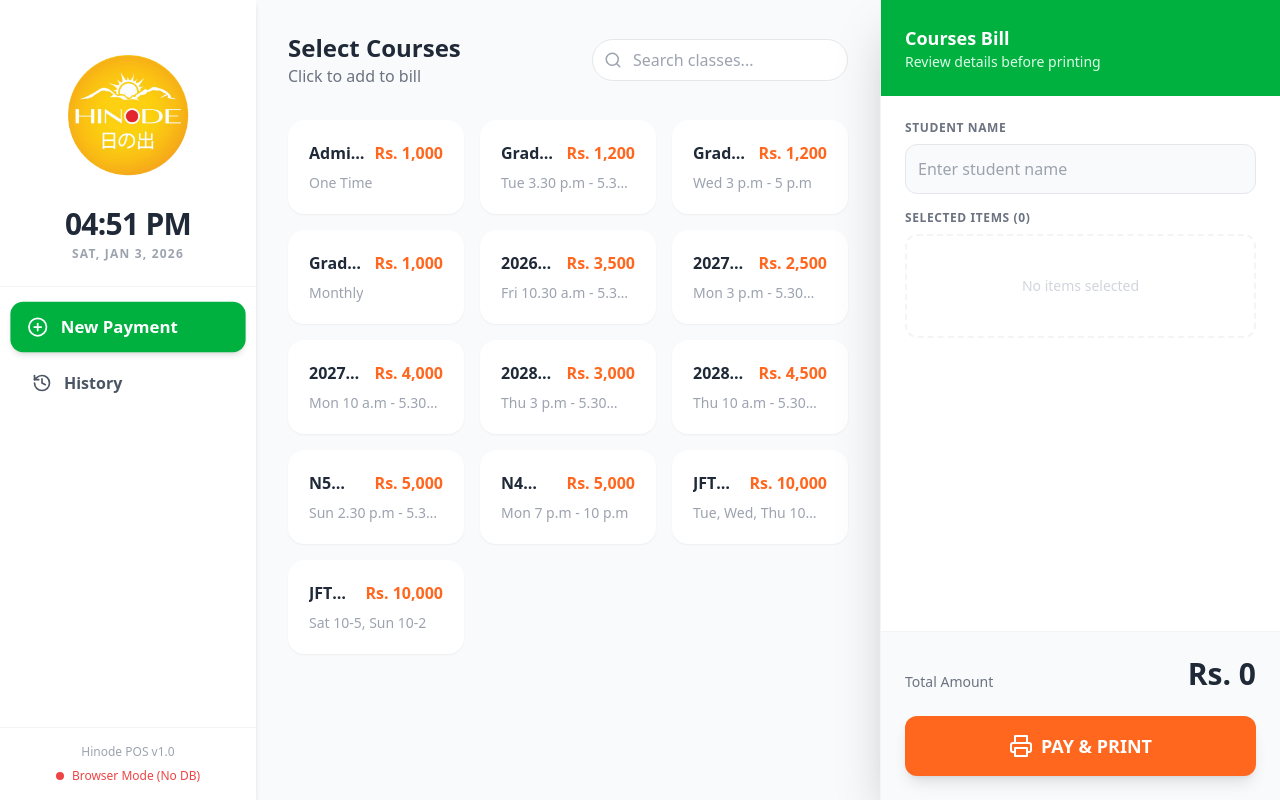
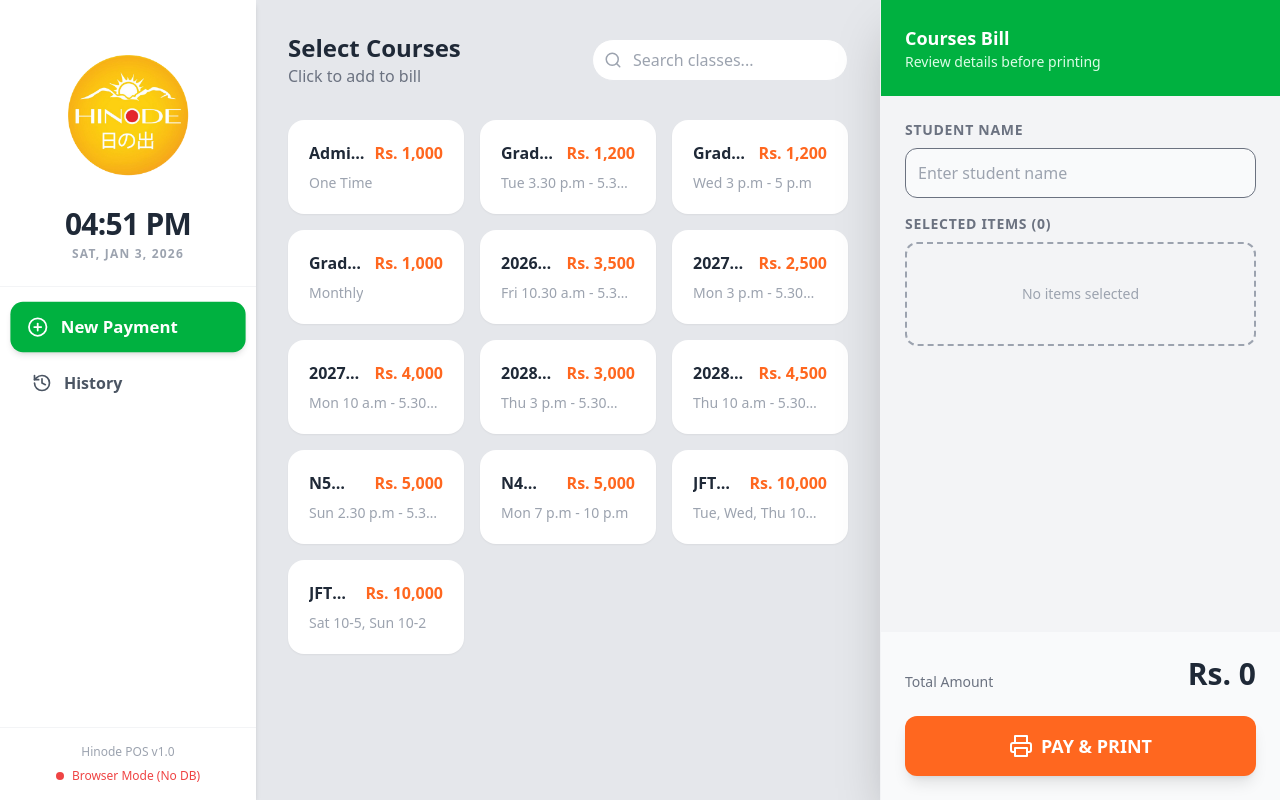
Before and after one commit to Suneth2001/hinode_Institute, a React (Vite) app: page / in a window 1280 px wide. Built offline with nearby package versions, Linux system fonts and the light colour scheme.

Commit message:
all designs completed

```diff
--- a/src/App.tsx
+++ b/src/App.tsx
@@ -373,7 +373,7 @@ const BillingPage = ({
   return (
     <div className="h-full flex flex-col md:flex-row gap-0 overflow-hidden">
       {/* Course Selection Area */}
-      <div className="flex-1 bg-gray-50 p-4 md:p-8 overflow-y-auto order-1">
+      <div className="flex-1 bg-gray-200 p-4 md:p-8 overflow-y-auto order-1">
         <header className="mb-6 md:mb-8 flex flex-col md:flex-row justify-between items-start md:items-center gap-4">
           <div>
             <h2 className="text-xl md:text-2xl font-bold text-gray-800">Select Courses</h2>
@@ -409,7 +409,7 @@ const BillingPage = ({
       </div>
 
       {/* Bill / Cart Area */}
-      <div className="w-full md:w-[400px] bg-white shadow-[0_-10px_40px_-15px_rgba(0,0,0,0.1)] md:shadow-2xl flex flex-col h-[45%] md:h-full border-t md:border-t-0 md:border-l border-gray-100 z-20 order-2 shrink-0">
+      <div className="w-full md:w-[400px] bg-white-500 shadow-[0_-10px_40px_-15px_rgba(0,0,0,0.1)] md:shadow-2xl flex flex-col h-[45%] md:h-full border-t md:border-t-0 md:border-l border-gray-100 z-20 order-2 shrink-0">
         <div className="p-4 md:p-6 bg-[#00B140] text-white shrink-0">
           <h3 className="text-lg font-bold">Courses Bill</h3>
           <p className="text-green-100 text-sm hidden md:block">Review details before printing</p>
@@ -417,31 +417,31 @@ const BillingPage = ({
 
         <div className="p-4 md:p-6 flex-1 overflow-y-auto flex flex-col gap-4">
           <div>
-            <label className="block text-xs font-bold text-gray-500 uppercase tracking-wider mb-2">Student Name</label>
+            <label className="block text-sm font-bold text-gray-500 uppercase tracking-wider mb-2">Student Name</label>
             <input
               type="text"
               value={studentName}
               onChange={(e) => setStudentName(e.target.value)}
               placeholder="Enter student name"
-              className="w-full p-3 bg-gray-50 rounded-xl border border-gray-200 focus:outline-none focus:ring-2 focus:ring-[#00B140] transition-all"
+              className="w-full p-3 bg-gray-50 rounded-xl border border-gray-500 focus:outline-none focus:ring-2 focus:ring-[#00B140] transition-all"
             />
           </div>
 
           <div className="flex-1">
-            <label className="block text-xs font-bold text-gray-500 uppercase tracking-wider mb-2">Selected Items ({cart.length})</label>
+            <label className="block text-sm font-bold text-gray-500 uppercase tracking-wider mb-2">Selected Items ({cart.length})</label>
             {cart.length === 0 ? (
-              <div className="text-center py-6 md:py-10 text-gray-300 border-2 border-dashed border-gray-100 rounded-xl text-sm">
+              <div className="text-center py-6 md:py-10 text-gray-400 border-2 border-dashed border-gray-400 rounded-xl text-sm">
                 No items selected
               </div>
             ) : (
               <div className="space-y-3">
                 {cart.map((item, idx) => (
-                  <div key={`${item.id}-${idx}`} className="flex justify-between items-center bg-gray-50 p-3 rounded-lg group">
+                  <div key={`${item.id}-${idx}`} className="flex justify-between items-center bg-green-100 p-3 border-2 border-line border-gray-400 rounded-lg group">
                     <div className="overflow-hidden">
-                      <div className="font-medium text-gray-800 text-sm truncate">{item.name}</div>
-                      <div className="text-xs text-gray-500">Rs. {item.price.toLocaleString()}</div>
+                      <div className="font-medium text-gray-800 text-m truncate">{item.name}</div>
+                      <div className="text-sm text-gray-500">Rs. {item.price.toLocaleString()}</div>
                     </div>
-                    <button onClick={() => removeFromCart(item.id)} className="text-gray-300 hover:text-red-500 transition-colors p-1">
+                    <button onClick={() => removeFromCart(item.id)} className="text-gray-500 hover:text-red-500 transition-colors p-1">
                       <Trash2 size={16} />
                     </button>
                   </div>
@@ -610,7 +610,7 @@ const HistoryPage = () => {
             </div>
             <button
               onClick={loadData}
-              className="p-2 hover:bg-gray-100 rounded-lg transition-colors text-gray-500 flex items-center gap-2 text-sm font-bold uppercase tracking-wider"
+              className="p-2 hover:bg-gray-100 rounded-lg transition-colors text-blue-500 flex items-center gap-2 text-sm font-bold uppercase tracking-wider"
               title="Refresh Data"
             >
               <svg className={`w-4 h-4 ${loading ? 'animate-spin' : ''}`} fill="none" viewBox="0 0 24 24" stroke="currentColor">
@@ -701,24 +701,24 @@ const HistoryPage = () => {
       </header>
 
       {/* Main Table Container */}
-      <div className="flex-1 p-4 md:p-8 overflow-hidden bg-gray-50">
+      <div className="flex-1 p-4 md:p-8 overflow-hidden bg-gray-100">
         <div className="h-full bg-white rounded-[1rem] shadow-xl shadow-gray-200/50 border border-gray-100 flex flex-col overflow-hidden">
           <div className="flex-1 overflow-auto">
             <table className="w-full text-left relative min-w-[800px] border-collapse">
               <thead className="sticky top-0 z-20 shadow-sm">
                 <tr className="bg-white/95 backdrop-blur-md">
                   <th
-                    className="p-5 font-bold text-gray-400 text-[10px] uppercase tracking-widest cursor-pointer hover:text-[#00B140] transition-colors border-b border-gray-200"
+                    className="p-5 font-bold text-gray-400 text-[12px] uppercase tracking-widest cursor-pointer hover:text-[#00B140] transition-colors border-b border-gray-200"
                     onClick={() => handleSort('bill_number')}
                   >
                     <div className="flex items-center gap-2">
                       Bill Details {getSortIcon('bill_number')}
                     </div>
                   </th>
-                  <th className="p-5 font-bold text-gray-400 text-[10px] uppercase tracking-widest border-b border-gray-200">Student Name</th>
+                  <th className="p-5 font-bold text-gray-400 text-[12px] uppercase tracking-widest border-b border-gray-200">Student Name</th>
 
                   <th
-                    className="p-5 font-bold text-gray-400 text-[10px] uppercase tracking-widest cursor-pointer hover:text-[#00B140] transition-colors border-b border-gray-200"
+                    className="p-5 font-bold text-gray-400 text-[12px] uppercase tracking-widest cursor-pointer hover:text-[#00B140] transition-colors border-b border-gray-200"
                     onClick={() => handleSort('timestamp')}
                   >
                     <div className="flex items-center gap-2">
@@ -726,14 +726,14 @@ const HistoryPage = () => {
                     </div>
                   </th>
                   <th
-                    className="p-5 font-bold text-gray-400 text-[10px] uppercase tracking-widest cursor-pointer hover:text-[#00B140] transition-colors border-b border-gray-200"
+                    className="p-5 font-bold text-gray-400 text-[12px] uppercase tracking-widest cursor-pointer hover:text-[#00B140] transition-colors border-b border-gray-200"
                     onClick={() => handleSort('class_name')}
                   >
                     <div className="flex items-center gap-2">
                       Course Plan {getSortIcon('class_name')}
                     </div>
                   </th>
-                  <th className="p-5 font-bold text-gray-400 text-[10px] uppercase tracking-widest text-right border-b border-gray-200">Settled Amount</th>
+                  <th className="p-5 font-bold text-gray-400 text-[12px] uppercase tracking-widest text-right border-b border-gray-200">Settled Amount</th>
                 </tr>
               </thead>
               <tbody className="divide-y divide-gray-100">
@@ -774,7 +774,7 @@ const HistoryPage = () => {
                       </td>
                       <td className="px-6 py-5 align-middle">
                         <div className="flex flex-col">
-                          <span className="font-black text-gray-600 text-m tracking-tight uppercase group-hover:text-[#00B140] transition-colors">{tx.student_name}</span>
+                          <span className="font-black text-gray-600 text-m tracking-tight uppercase group-hover:text-[#79C9C5] transition-colors">{tx.student_name}</span>
 
                         </div>
                       </td>
@@ -786,7 +786,7 @@ const HistoryPage = () => {
                       </td>
 
                       <td className="px-6 py-5 align-middle">
-                        <span className=" font-black text-gray-600 text-m tracking-tight uppercase group-hover:text-[#00B140] transition-colors ">
+                        <span className=" font-black text-gray-600 text-m tracking-tight uppercase group-hover:text-[#D1855C] transition-colors ">
                           {tx.class_name}
                         </span>
                       </td>
```
Also changed, not shown: 1 other file (tests, documents, lock files or other folders).
